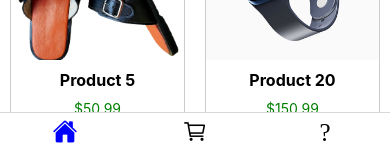
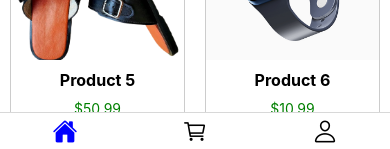
Before and after one commit to Dtblaze02/ecommerce_1, a React Native app: screen /Home in a window 390 px wide. Shown: the part 683-832 px from the top of the page. Built offline with nearby package versions, Linux system fonts and the light colour scheme.

Commit message:
I have corrected the IDs and also fixed the Account icon error

```diff
--- a/App.js
+++ b/App.js
@@ -23,7 +23,7 @@ export default function App() {
               }else if(route.name === 'Detail'){
                 iconName = focused ? 'cart' : 'cart-outline'
               }else if(route.name === 'Account'){
-                iconName = focused ? 'account' : 'account-outline'
+                iconName = focused ? 'person' : 'person-outline'
 
               }
               return <Ionicons name={iconName} size={size} color={color}/>
--- a/src/products/Products.js
+++ b/src/products/Products.js
@@ -30,14 +30,14 @@ export const products = [
         image: require('../../assets/images/footwear.png'),
       },
       {
-        id: 20,
-          name: 'Product 20',
-          price: '$150.99',
+        id: 6,
+          name: 'Product 6',
+          price: '$10.99',
           image: require('../../assets/images/watch-6.jpg'),
         },
         {
-          id: 21,
-            name: 'Product 21',
+          id: 7,
+            name: 'Product 7',
             price: '$150.99',
             image: require('../../assets/images/w-shoes_1.jpg'),
           }
```
